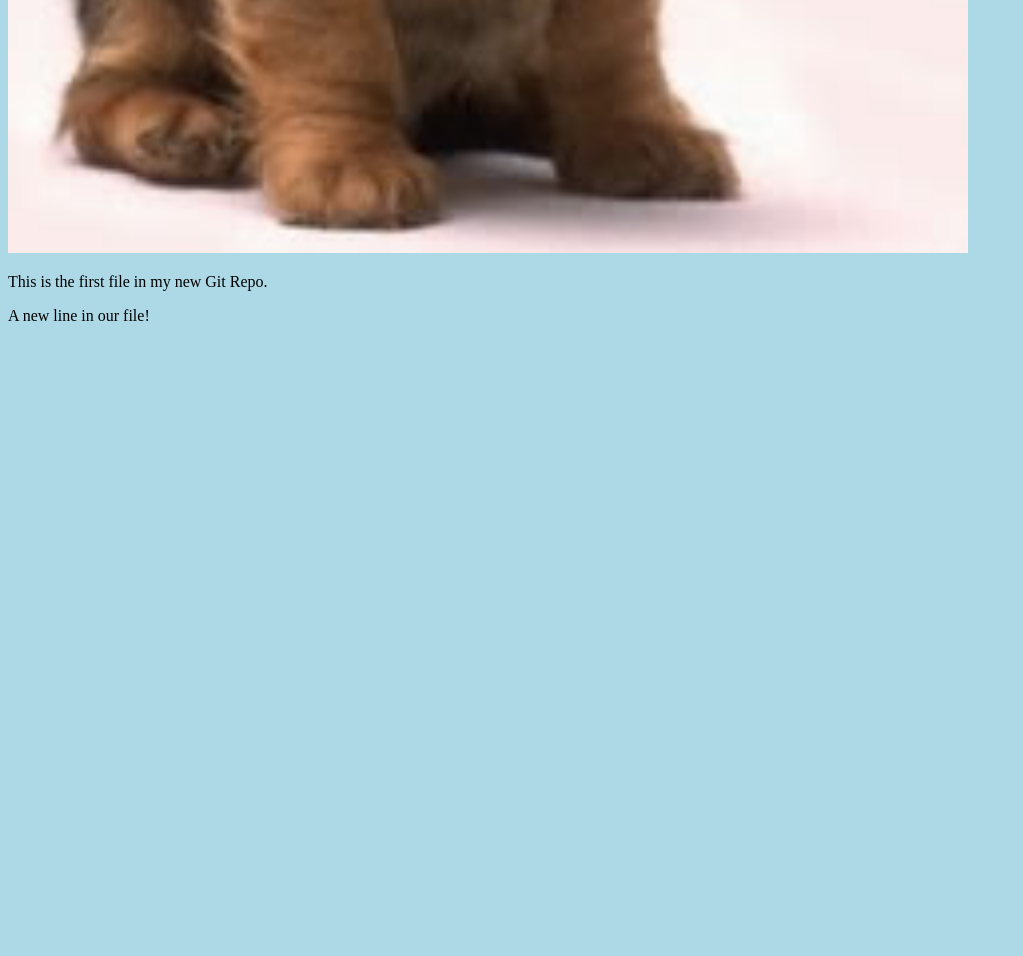
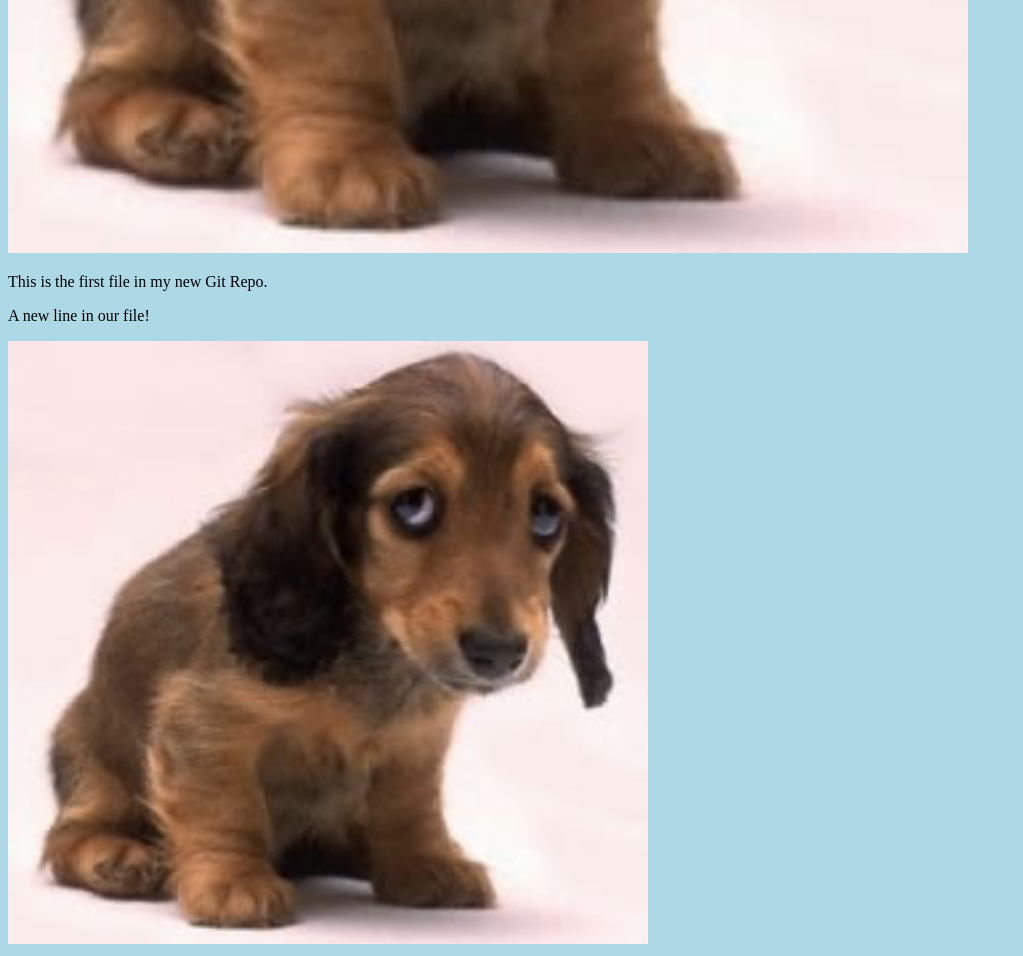
Before and after one commit to sunkyoqiang/helllo-world, a plain HTML site: page index.html in a window 1280 px wide. Shown: the part 731-1687 px from the top of the page, without its empty margins (0-1023 px from the left). Before the commit the page ends 1072 px from the top, so only its background shows below. Drawn offline with Linux system fonts and the light colour scheme.

Commit message:
added new image

```diff
--- a/index.html
+++ b/index.html
@@ -7,10 +7,10 @@
 <body>
 
 <h1>Hello world!</h1>
-<div><img src="dachshund.jpg" alt="Hello World from Space"
-style="width:100%;max-width:960px"></div>
+<div><img src="dachshund.jpg" alt="Hello World from Space" style="width:100%;max-width:960px"></div>
 <p>This is the first file in my new Git Repo.</p>
 <p>A new line in our file!</p>
+<div><img src="dachshund1.jpg" alt="Hello Git" style="width:100%;max-width:640px"></div>
 
 </body>
 </html>
```
Also changed, not shown: dachshund1.jpg (added).
